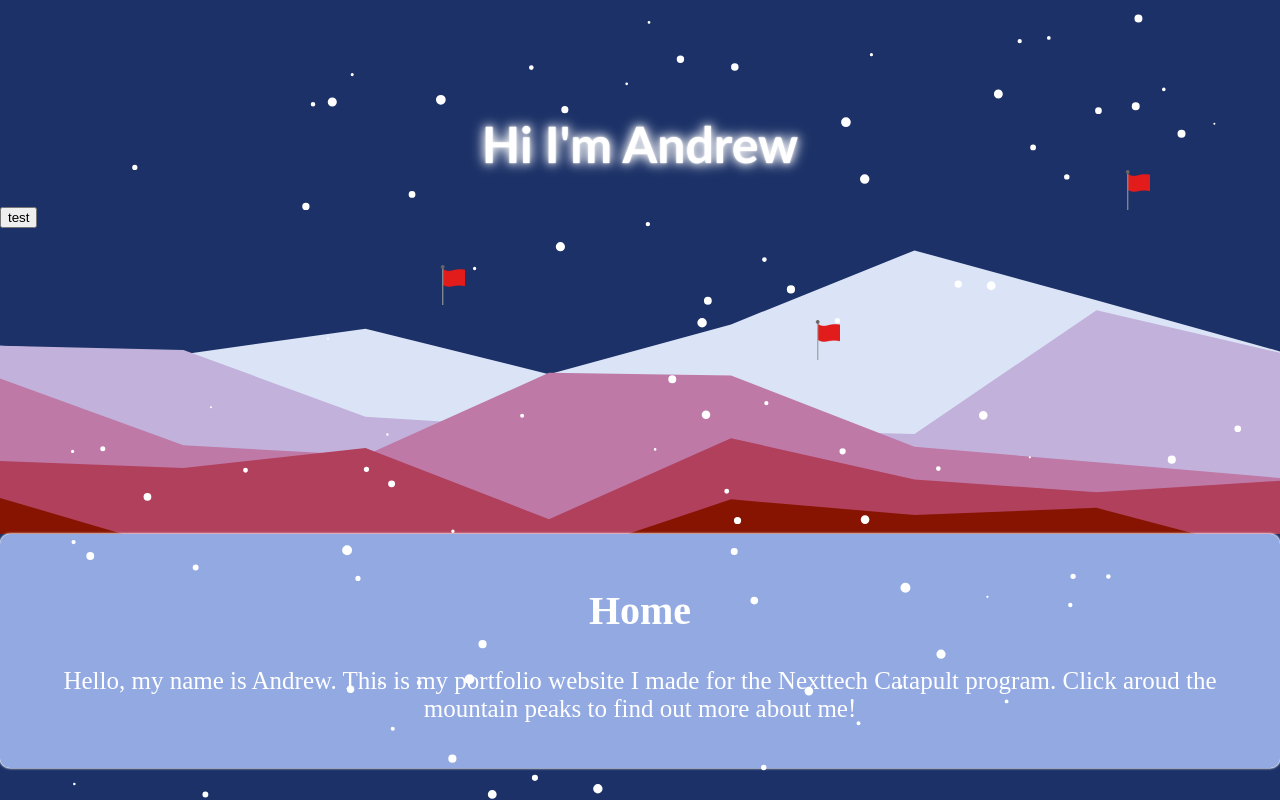
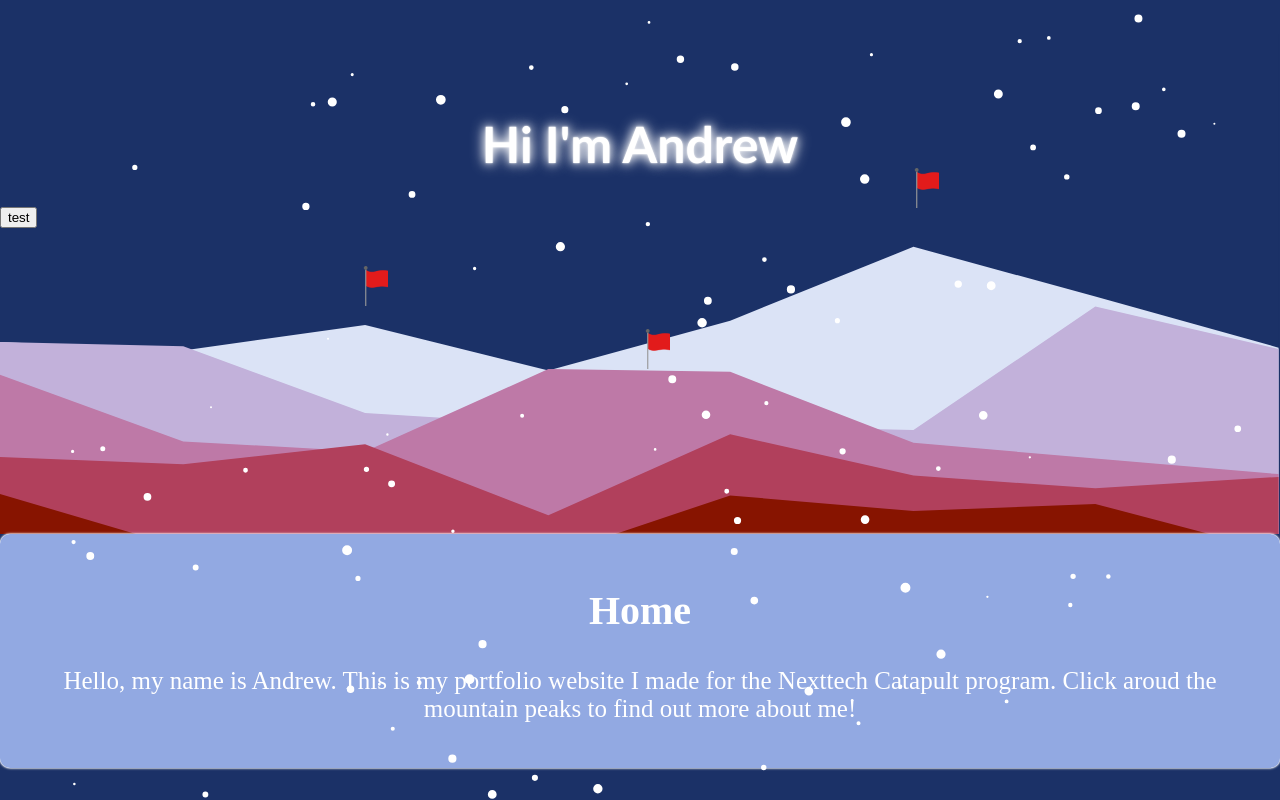
Before and after one commit to AStoke123/Nexttech_Portfollio_Project, a plain HTML site: page index.html in a window 1280 px wide. Drawn offline with nearby package versions, Linux system fonts and the light colour scheme.

Commit message:
change spacing of buttons

```diff
--- a/style.css
+++ b/style.css
@@ -1,5 +1,3 @@
-
-
 .headline{
   padding-top: 80px;
   font-size: 50px;
@@ -15,7 +13,7 @@ body{
   color: white;
 }
 .topContainer{
-  background-image: url('background.svg.svg');
+  background-image: url('cropped2.svg');
   background-size: cover;
   background-repeat: no-repeat;
   background-position: 80% 80%; /* fixs backgroud image showing */
@@ -76,8 +74,8 @@ h2{
 .contactButton{
   background-color: transparent;
   position: absolute;
-  top: 170px;
-  left:1120px;
+  top: 21vh;
+  left:71vw;
   background-image: url("assets/redFlag2.png");
   background-size: cover;
   width: 30px;
@@ -88,8 +86,8 @@ h2{
 .abtButton{
   background-color: transparent;
   position: absolute;
-  top: 265px;
-  left:435px;
+  top: 33.3vh;
+  left: 28vw;
   background-image: url("assets/redFlag2.png");
   background-size: cover;
   width: 30px;
@@ -100,8 +98,8 @@ h2{
 .expButton{
   background-color: transparent;
   position: absolute;
-  top: 320px;
-  left:810px;
+  top: 41.1vh;
+  left:50vw;
   background-image: url("assets/redFlag2.png");
   background-size: cover;
   width: 30px;
@@ -109,4 +107,3 @@ h2{
   background-repeat: no-repeat;
   border: none;
 }
-/* pages are gonna be , Home, about me , contacts, projects
```
Also changed, not shown: FINALREALBACKGROUND.svg (deleted), cropped-background.svg.svg (added), cropped2.svg (added).
